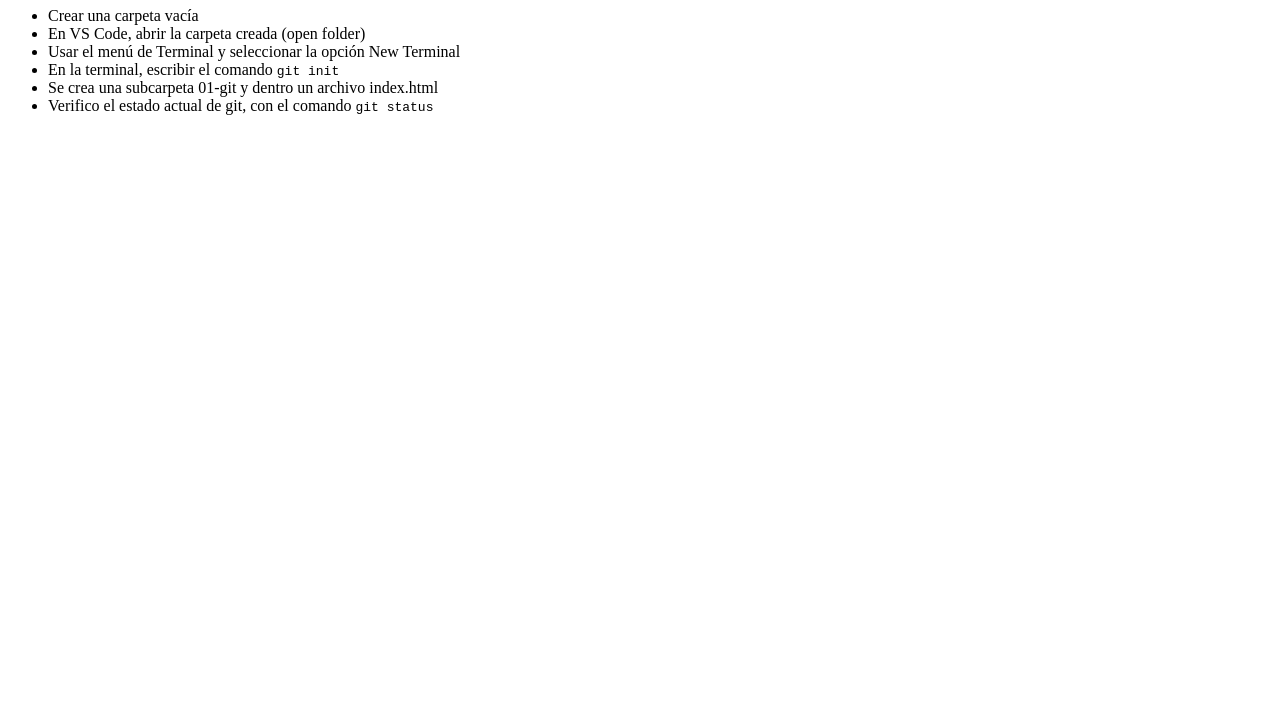
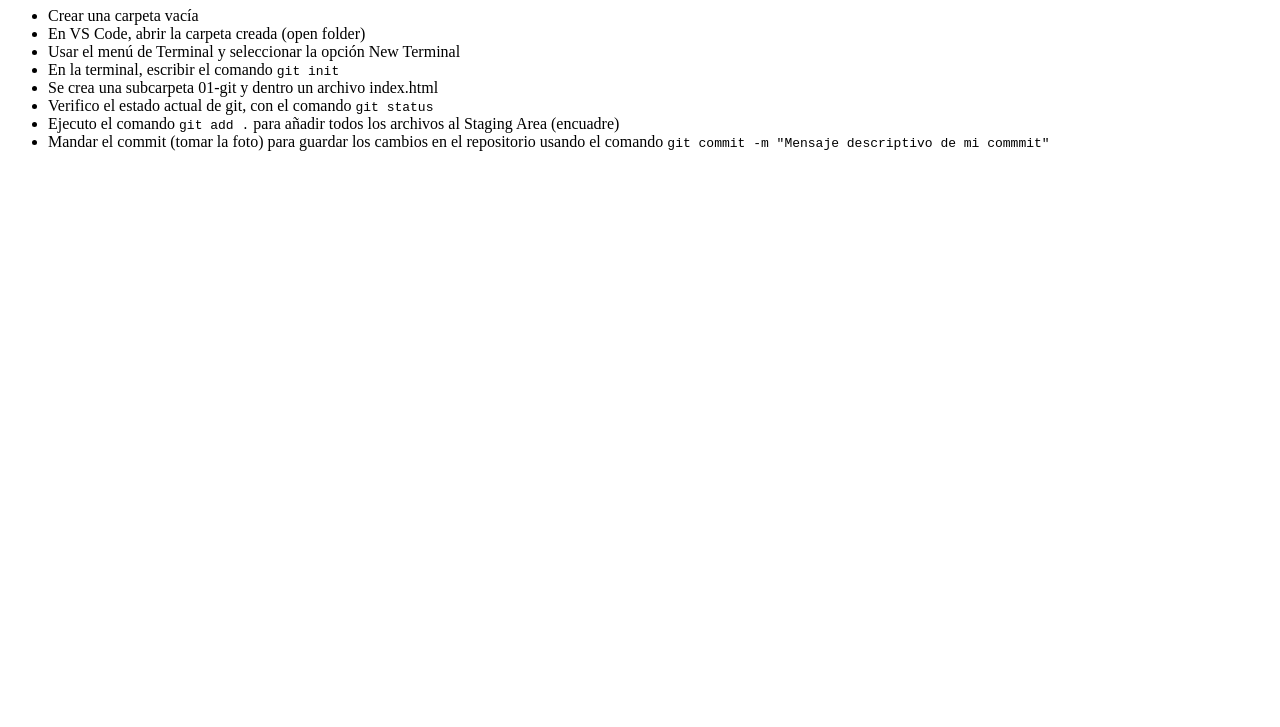
Before and after one commit to MikeG-Herrera/Desarrollo_aplicaciones_web, a plain HTML site: page 01-git/index.html in a window 1280 px wide. Shown: the part 73-800 px from the top of the page. Drawn offline with Linux system fonts and the light colour scheme.

Commit message:
Añadí información de cómo mandar el commit

```diff
--- a/01-git/index.html
+++ b/01-git/index.html
@@ -14,6 +14,8 @@
         <li>En la terminal, escribir el comando <code>git init</code></li>
         <li>Se crea una subcarpeta 01-git y dentro un archivo index.html</li>
         <li>Verifico el estado actual de git, con el comando <code>git status</code> </li>
+        <li>Ejecuto el comando <code>git add .</code> para añadir todos los archivos al Staging Area (encuadre)</li>
+        <li>Mandar el commit (tomar la foto) para guardar los cambios en el repositorio usando el comando <code>git commit -m "Mensaje descriptivo de mi commmit"</code></li>
     </ol>
     </ul>
 
```
